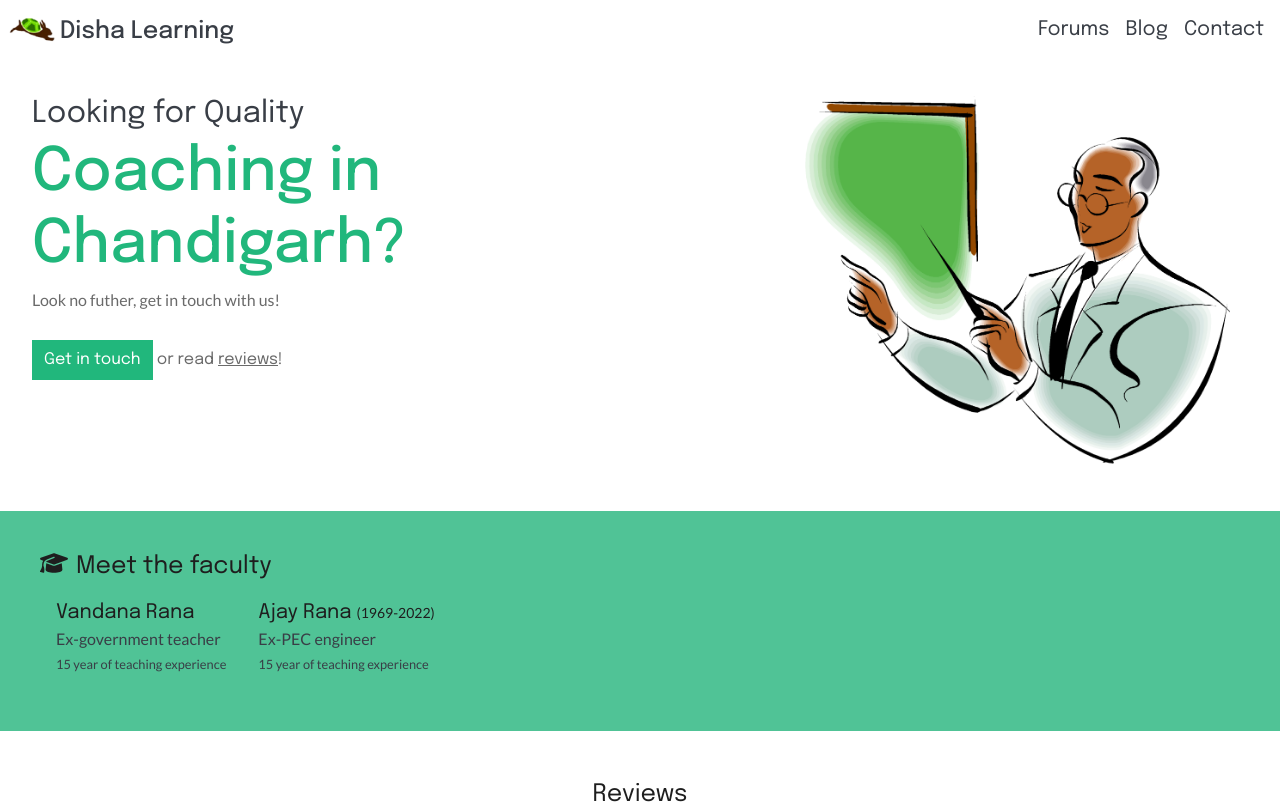
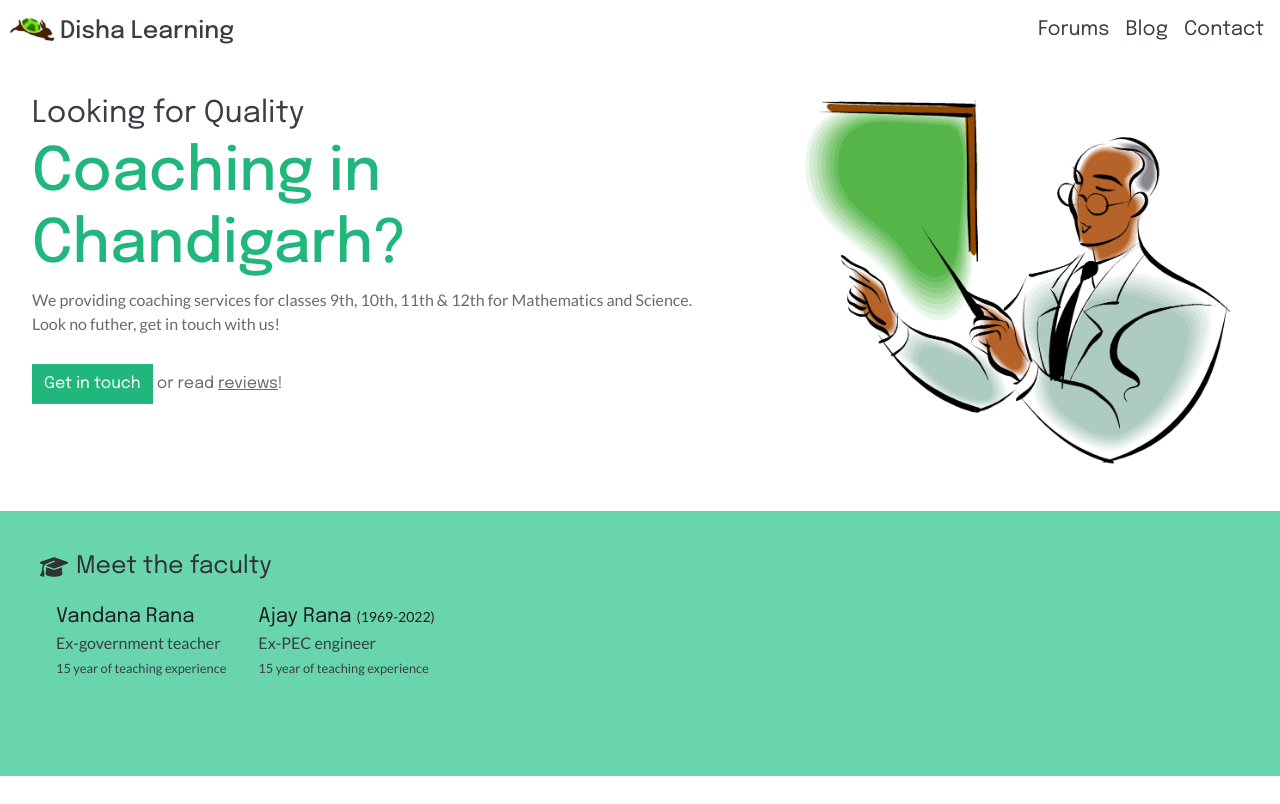
Before and after one commit to Avi-Rana-1718/dishalearning, a Next.js app: page / in a window 1280 px wide. Shown: the top 804 px of the page. Built offline with nearby package versions, Linux system fonts and the light colour scheme.

Commit message:
More improvements

```diff
--- a/app/page.js
+++ b/app/page.js
@@ -19,7 +19,7 @@ export default function Home() {
   return (
     <>
       <Navbar />
-      <header className="p-5 md:p-8 flex justify-between">
+      <header className="p-5 mb-10 md:mb-0 md:p-8 flex justify-between">
         <div>
           <h4 className="text-2xl md:text-3xl">Looking for Quality</h4>
           <h2 className="text-4xl md:text-6xl text-[#21B77C] py-3 font-medium">
@@ -28,7 +28,8 @@ export default function Home() {
           <h2 className="text-4xl md:text-6xl text-[#21B77C] mb-3 font-medium">
             Chandigarh?
           </h2>
-          <p className={"mb-4 text-[#6a6a6a] " + lato.className}>Look no futher, get in touch with us!</p>
+          <p className={"mb-4 text-[#6a6a6a] " + lato.className}>We providing coaching services for classes 9th, 10th, 11th & 12th for Mathematics and Science.<br/>
+            Look no futher, get in touch with us!</p>
           <PrimaryBtn link="/" label="Get in touch" /> <span className="text-[#6a6a6a]">or read <Link href="#reviews" className="dashed underline hover:text-[#1e1e1e]">reviews</Link>!</span>
         </div>
         <div>
@@ -36,12 +37,12 @@ export default function Home() {
         </div>
       </header>
 
-      <div className="bg-[#50C396] p-5 md:p-10 pb-20">
-        <h3 className="text-2xl text-[#1e1e1e] flex">
+      <div className="bg-[#69d5ac] p-5 mb-15 md:p-10 md:pb-20">
+        <h3 className="text-2xl text-[#313232] flex items-center">
         <FontAwesomeIcon icon={faGraduationCap} className="w-7 mr-2" /> Meet the faculty
         </h3>
-        <ul className="md:flex">
-          <li className="p-4">
+        <ul className="md:flex text-base">
+          <li className="p-1 mt-1 md:p-4">
             <h5 className="text-[#1e1e1e] text-xl">Vandana Rana</h5>
             <p className={lato.className}>
               Ex-government teacher
@@ -49,7 +50,7 @@ export default function Home() {
               <small>15 year of teaching experience</small>
             </p>
           </li>
-          <li className="p-4">
+          <li className="p-1 mt-1 md:p-4">
             <h5 className="text-[#1e1e1e] text-xl">
               Ajay Rana <span className={"text-sm " + lato.className}>(1969-2022)</span>
             </h5>
```
